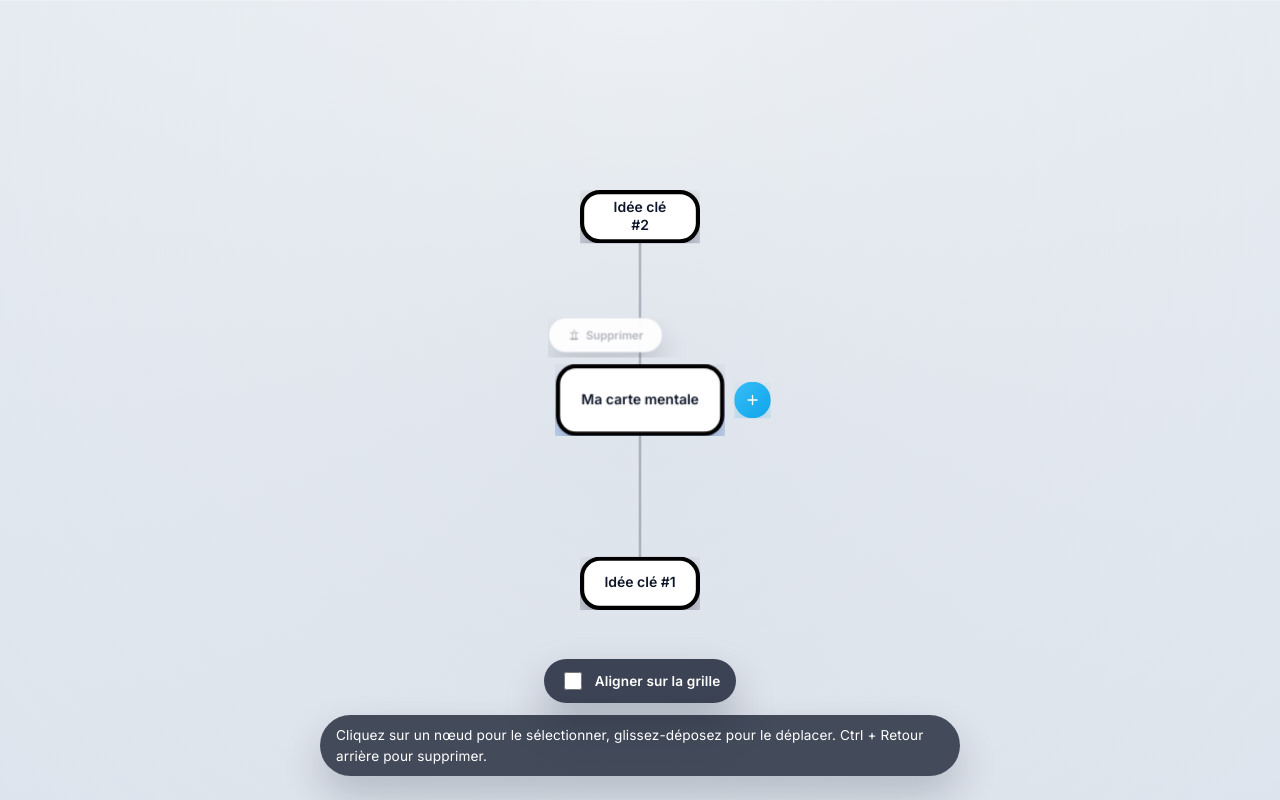
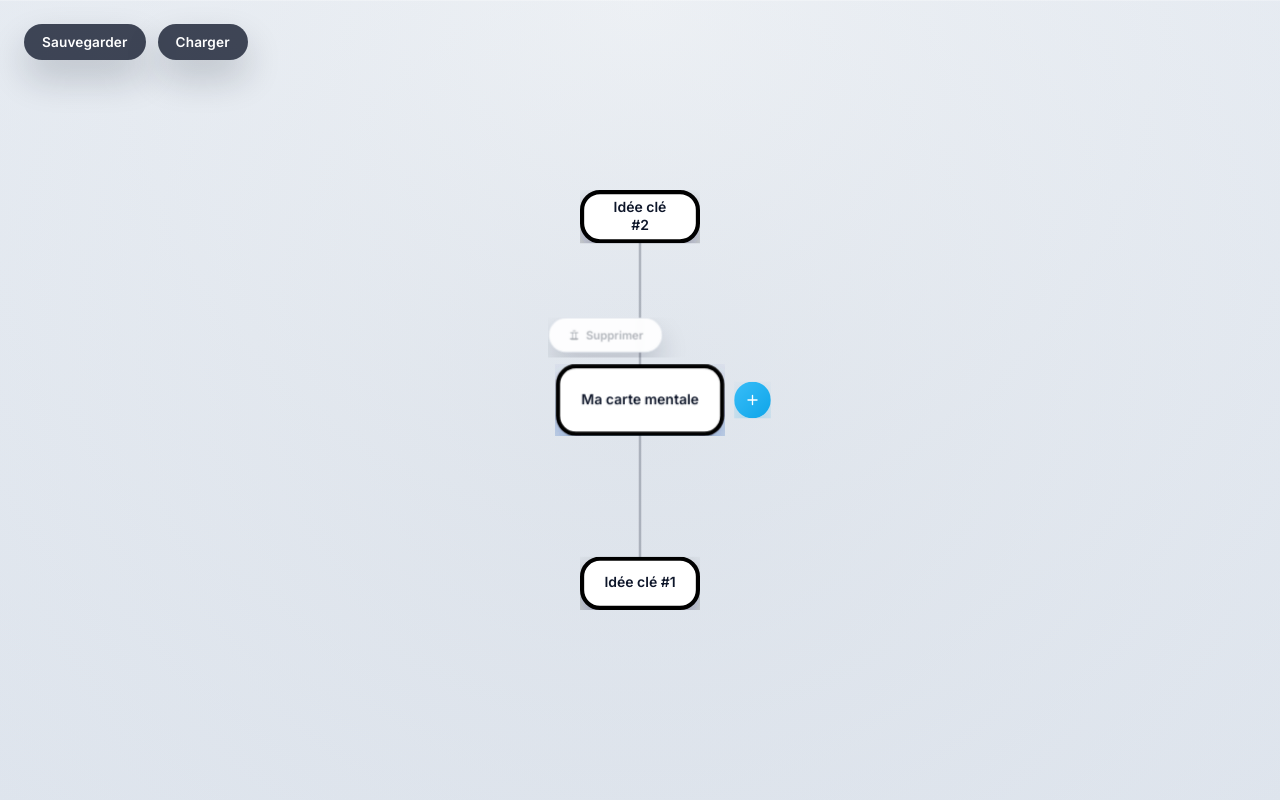
Before and after one commit to TechIsAwakening/OpenMindMap, a React (Vite) app: page / in a window 1280 px wide. Built offline with nearby package versions, Linux system fonts and the light colour scheme.

Commit message:
Adjust toolbar layout and remove grid toggle

```diff
--- a/src/App.css
+++ b/src/App.css
@@ -16,18 +16,6 @@
   overflow: hidden;
   box-shadow: inset 0 1px 0 rgba(255, 255, 255, 0.25);
   user-select: none;
-}
-
-.canvas-wrapper.with-grid::after {
-  content: '';
-  position: absolute;
-  inset: 0;
-  background-image:
-    linear-gradient(rgba(15, 23, 42, 0.12) 1px, transparent 1px),
-    linear-gradient(90deg, rgba(15, 23, 42, 0.12) 1px, transparent 1px);
-  background-size: 40px 40px;
-  pointer-events: none;
-  opacity: 0.45;
 }
 
 .mindmap-canvas {
@@ -191,46 +179,37 @@
 
 .canvas-overlay {
   position: absolute;
-  bottom: 24px;
-  left: 50%;
-  transform: translateX(-50%);
+  top: 24px;
+  left: 24px;
 }
 
 .overlay-panel {
   display: flex;
   flex-direction: column;
   gap: 12px;
-  align-items: center;
+  align-items: flex-start;
 }
 
-.grid-toggle {
-  display: inline-flex;
-  align-items: center;
-  gap: 10px;
+.overlay-actions {
+  display: flex;
+  gap: 12px;
+}
+
+.overlay-button {
+  padding: 10px 18px;
+  border-radius: 999px;
+  border: none;
   background: rgba(15, 23, 42, 0.78);
   color: white;
-  padding: 10px 16px;
-  border-radius: 999px;
   font-size: 0.85rem;
   font-weight: 600;
   letter-spacing: 0.01em;
-  box-shadow: 0 20px 40px rgba(15, 23, 42, 0.25);
   cursor: pointer;
-  user-select: none;
+  box-shadow: 0 18px 36px rgba(15, 23, 42, 0.2);
+  transition: background 0.2s ease, transform 0.2s ease;
 }
 
-.grid-toggle input {
-  width: 18px;
-  height: 18px;
-  accent-color: #38bdf8;
+.overlay-button:hover {
+  background: rgba(59, 130, 246, 0.92);
+  transform: translateY(-1px);
 }
-
-.overlay-tip {
-  background: rgba(15, 23, 42, 0.75);
-  color: white;
-  padding: 10px 16px;
-  border-radius: 999px;
-  font-size: 0.85rem;
-  letter-spacing: 0.01em;
-  box-shadow: 0 20px 40px rgba(15, 23, 42, 0.2);
-}
--- a/src/App.jsx
+++ b/src/App.jsx
@@ -5,7 +5,6 @@ const LEVEL_SPACING = 220
 const MIN_NODE_WIDTH = 120
 const MIN_NODE_HEIGHT = 40
 const MAX_NODE_WIDTH = 420
-const GRID_SIZE = 40
 const PLACEHOLDER_LABEL = 'Nommez cette idée'
 const DEFAULT_NODE_SIZE = Object.freeze({ width: MIN_NODE_WIDTH, height: MIN_NODE_HEIGHT })
 
@@ -21,6 +20,37 @@ const nextIdFromInitial =
     if (!match) return acc
     return Math.max(acc, Number.parseInt(match[1], 10))
   }, 0) + 1
+
+function getNextIdFromNodes(nodes) {
+  return (
+    nodes.reduce((acc, node) => {
+      if (typeof node.id !== 'string') return acc
+      const match = node.id.match(/node-(\d+)/)
+      if (!match) return acc
+      return Math.max(acc, Number.parseInt(match[1], 10))
+    }, 0) + 1
+  )
+}
+
+function getDefaultFilename(label) {
+  const fallback = 'mindmap'
+  if (!label || typeof label !== 'string') {
+    return `${fallback}.json`
+  }
+  const trimmed = label.trim()
+  if (trimmed.length === 0) {
+    return `${fallback}.json`
+  }
+  const normalized = trimmed
+    .normalize('NFD')
+    .replace(/[\u0300-\u036f]/g, '')
+    .replace(/\s+/g, '-')
+    .replace(/[^a-zA-Z0-9\-_]/g, '')
+    .replace(/-+/g, '-')
+    .replace(/^-+|-+$/g, '')
+  const safeName = normalized.length > 0 ? normalized : fallback
+  return `${safeName}.json`
+}
 
 function computeLayout(nodes) {
   const rootNode = nodes.find((node) => node.parentId === null)
@@ -119,7 +149,6 @@ function App() {
   const [draftLabel, setDraftLabel] = useState(INITIAL_NODES[0].label)
   const [customPositions, setCustomPositions] = useState({})
   const [draggingNodeId, setDraggingNodeId] = useState(null)
-  const [isGridSnappingEnabled, setIsGridSnappingEnabled] = useState(false)
   const [nodeSizes, setNodeSizes] = useState({})
   const idCounter = useRef(nextIdFromInitial)
   const svgRef = useRef(null)
@@ -140,6 +169,7 @@ function App() {
 
   const dragStateRef = useRef(null)
   const measurementRef = useRef(null)
+  const fileInputRef = useRef(null)
 
   useLayoutEffect(() => {
     if (typeof document === 'undefined') return
@@ -476,18 +506,6 @@ function App() {
     return { x: transformed.x, y: transformed.y }
   }, [])
 
-  const snapPosition = useCallback(
-    (x, y) => {
-      if (!isGridSnappingEnabled) {
-        return { x, y }
-      }
-      const snappedX = Math.round(x / GRID_SIZE) * GRID_SIZE
-      const snappedY = Math.round(y / GRID_SIZE) * GRID_SIZE
-      return { x: snappedX, y: snappedY }
-    },
-    [isGridSnappingEnabled],
-  )
-
   const handleNodePointerDown = useCallback(
     (event, node) => {
       event.stopPropagation()
@@ -536,10 +554,10 @@ function App() {
 
       const deltaX = svgPoint.x - dragState.startPointer.x
       const deltaY = svgPoint.y - dragState.startPointer.y
-      const nextPosition = snapPosition(
-        dragState.startPosition.x + deltaX,
-        dragState.startPosition.y + deltaY,
-      )
+      const nextPosition = {
+        x: dragState.startPosition.x + deltaX,
+        y: dragState.startPosition.y + deltaY,
+      }
 
       setCustomPositions((prev) => {
         const previous = prev[dragState.nodeId]
@@ -552,7 +570,7 @@ function App() {
         }
       })
     },
-    [convertPointerToSvgPoint, snapPosition],
+    [convertPointerToSvgPoint],
   )
 
   const endDragging = useCallback(() => {
@@ -603,10 +621,100 @@ function App() {
     })
   }, [nodes])
 
+  const handleSave = useCallback(() => {
+    const payload = {
+      nodes,
+      customPositions,
+      viewTransform,
+    }
+    const json = JSON.stringify(payload, null, 2)
+    const filename = getDefaultFilename(rootNode?.label)
+    const blob = new Blob([json], { type: 'application/json' })
+    const url = URL.createObjectURL(blob)
+    const link = document.createElement('a')
+    link.href = url
+    link.download = filename
+    document.body.appendChild(link)
+    link.click()
+    link.remove()
+    URL.revokeObjectURL(url)
+  }, [customPositions, nodes, rootNode?.label, viewTransform])
+
+  const handleLoadClick = useCallback(() => {
+    fileInputRef.current?.click()
+  }, [])
+
+  const handleFileChange = useCallback(
+    (event) => {
+      const input = event.target
+      const { files } = input
+      const file = files && files[0]
+      if (!file) return
+
+      const reader = new FileReader()
+      reader.onload = (loadEvent) => {
+        try {
+          const text = typeof loadEvent.target?.result === 'string' ? loadEvent.target.result : ''
+          const data = JSON.parse(text)
+          if (!data || typeof data !== 'object' || !Array.isArray(data.nodes)) {
+            throw new Error('Invalid data')
+          }
+
+          if (!window.confirm('Charger cette carte remplacera la carte actuelle. Continuer ?')) {
+            return
+          }
+
+          const nextNodes = data.nodes.map((node) => ({ ...node }))
+          const nextCustomPositions =
+            data.customPositions && typeof data.customPositions === 'object'
+              ? data.customPositions
+              : {}
+          const nextViewTransform =
+            data.viewTransform && typeof data.viewTransform === 'object'
+              ? {
+                  x: Number.isFinite(data.viewTransform.x) ? data.viewTransform.x : 0,
+                  y: Number.isFinite(data.viewTransform.y) ? data.viewTransform.y : 0,
+                  scale: Number.isFinite(data.viewTransform.scale) ? data.viewTransform.scale : 1,
+                }
+              : { x: 0, y: 0, scale: 1 }
+          setNodes(nextNodes)
+          setCustomPositions(nextCustomPositions)
+          setViewTransform(nextViewTransform)
+
+          const nextRoot = nextNodes.find((node) => node.parentId === null)
+          if (nextRoot) {
+            setSelectedId(nextRoot.id)
+          } else if (nextNodes.length > 0) {
+            setSelectedId(nextNodes[0].id)
+          }
+
+          idCounter.current = getNextIdFromNodes(nextNodes)
+        } catch (error) {
+          console.error('Failed to load mind map', error)
+          window.alert("Impossible de charger ce fichier. Veuillez vérifier son contenu.")
+        } finally {
+          if (input) {
+            input.value = ''
+          }
+        }
+      }
+
+      reader.onerror = () => {
+        window.alert('Une erreur est survenue lors de la lecture du fichier.')
+        if (input) {
+          input.value = ''
+        }
+      }
+
+      reader.readAsText(file)
+    },
+    [setCustomPositions, setNodes, setSelectedId, setViewTransform],
+  )
+
   return (
     <div className="app">
       <div
-        className={`canvas-wrapper ${isGridSnappingEnabled ? 'with-grid' : ''}`}
+        className="canvas-wrapper"
         onClick={handleCanvasClick}
       >
         <svg
@@ -753,16 +861,20 @@ function App() {
 
         <div className="canvas-overlay">
           <div className="overlay-panel">
-            <label className="grid-toggle">
+            <div className="overlay-actions">
+              <button type="button" className="overlay-button" onClick={handleSave} data-pan-stop="true">
+                Sauvegarder
+              </button>
+              <button type="button" className="overlay-button" onClick={handleLoadClick} data-pan-stop="true">
+                Charger
+              </button>
               <input
-                type="checkbox"
-                checked={isGridSnappingEnabled}
-                onChange={(event) => setIsGridSnappingEnabled(event.target.checked)}
+                ref={fileInputRef}
+                type="file"
+                accept="application/json,.json"
+                onChange={handleFileChange}
+                style={{ display: 'none' }}
               />
-              <span>Aligner sur la grille</span>
-            </label>
-            <div className="overlay-tip">
-              Cliquez sur un nœud pour le sélectionner, glissez-déposez pour le déplacer. Ctrl + Retour arrière pour supprimer.
             </div>
           </div>
         </div>
```
